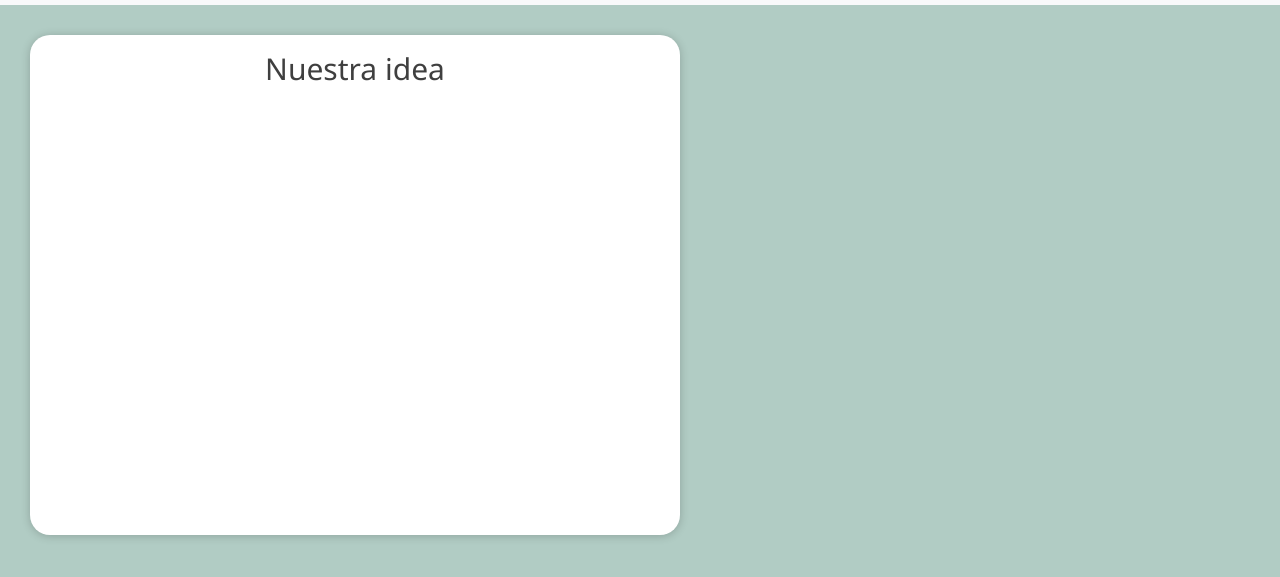
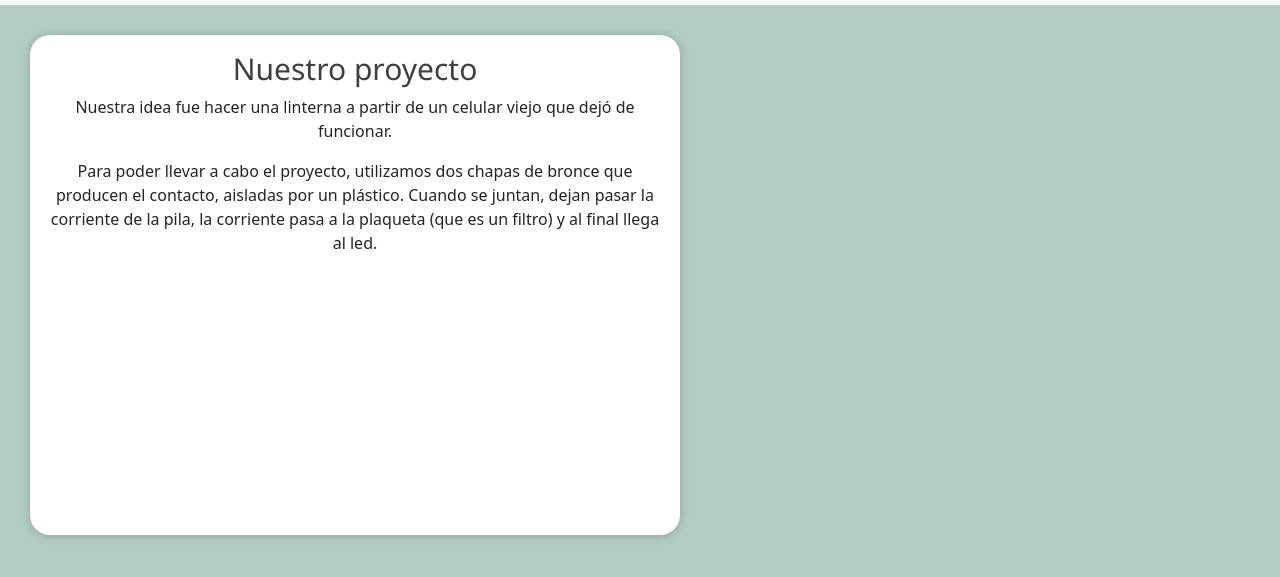
Before and after one commit to louloou/ProjectoDeReciclaje, a plain HTML site: page proyecto.html in a window 1280 px wide. Shown: the part 111-688 px from the top of the page. Drawn offline with nearby package versions, Linux system fonts and the light colour scheme.

Commit message:
Update proyecto.html

```diff
--- a/proyecto.html
+++ b/proyecto.html
@@ -1,5 +1,6 @@
 <!DOCTYPE html>
 <html lang="en">
+
 <head>
     <meta charset="UTF-8">
     <meta name="viewport" content="width=device-width, initial-scale=1.0">
@@ -8,6 +9,7 @@
     <link rel="stylesheet" href="style.css">
     <title>Proyecto</title>
 </head>
+
 <body>
     <div id="barra" class="navbar navbar-expand-sm sticky-top bg-light navbar-light  justify-content-between fixed-top">
         <img src="Projecto de reciclaje.png" style="width: 100px;">
@@ -26,8 +28,13 @@
     <div class="container-cards">
         <div class="card">
             <div class="card-body">
-                <h1 id="tituloCard" class="card-tittle"> Nuestra idea</h1>
-                <p class="card-descripcion"></p>
+                <h1 id="tituloCard" class="card-tittle"> Nuestro proyecto </h1>
+                <p class="card-descripcion"> Nuestra idea fue hacer una linterna a partir de un celular viejo que dejó
+                    de funcionar.</p>
+                <p class="card-descripcion">Para poder llevar a cabo el proyecto, utilizamos dos chapas de bronce que
+                    producen el contacto, aisladas por un plástico. Cuando se juntan, dejan pasar la corriente de la
+                    pila, la corriente pasa a la plaqueta (que es un filtro) y al final llega al led. </p>
+                <img src="" alt="">
             </div>
         </div>
     </div>
@@ -36,4 +43,5 @@
 <script src="https://cdn.jsdelivr.net/npm/bootstrap@5.3.2/dist/js/bootstrap.min.js"
     integrity="sha384-BBtl+eGJRgqQAUMxJ7pMwbEyER4l1g+O15P+16Ep7Q9Q+zqX6gSbd85u4mG4QzX+"
     crossorigin="anonymous"></script>
+
 </html>
```
